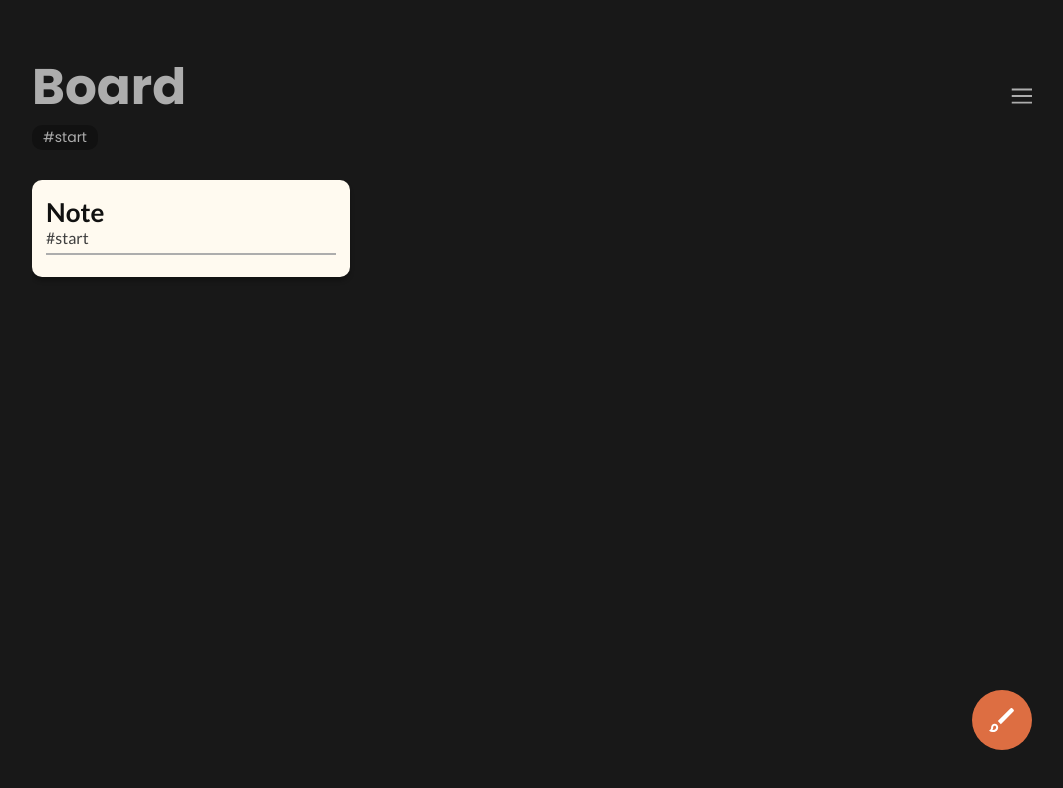
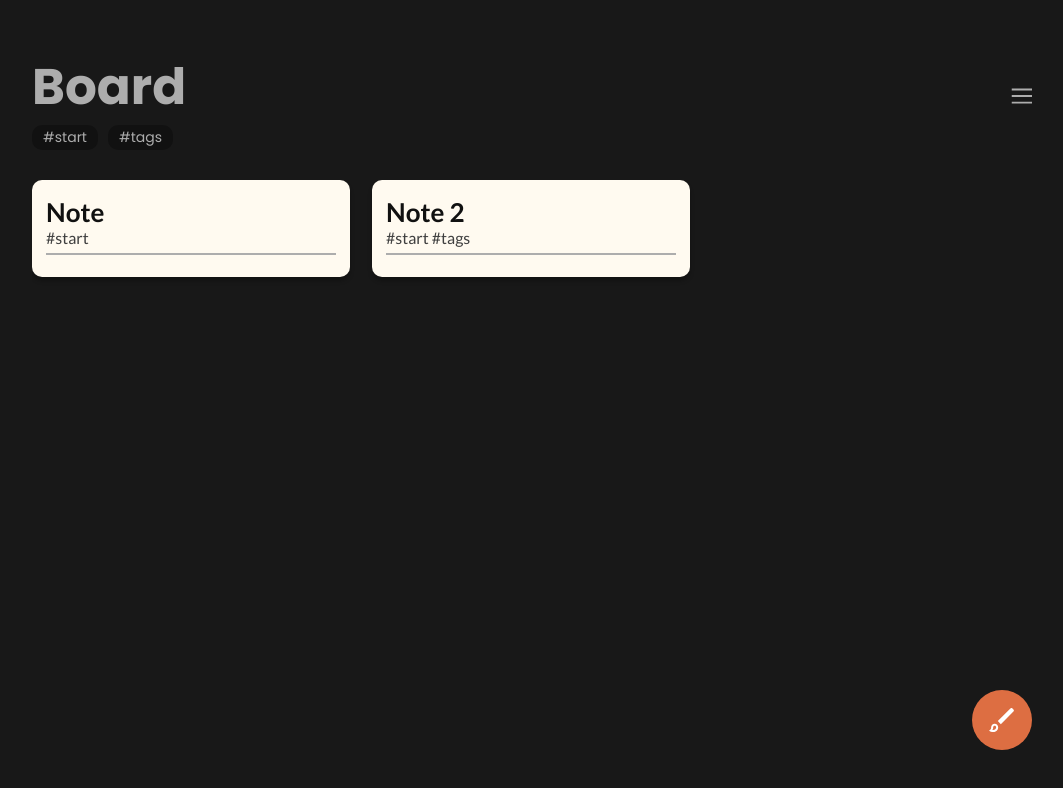
Before and after one commit to codeandjoy/HasteNote, a React (Create React App) app: page / in a window 1280 px wide. Shown: the top 788 px of the page, without its empty margins (108-1171 px from the left). Built offline with nearby package versions, Linux system fonts and the light colour scheme.

Commit message:
Fixed active tags display (and state)

```diff
--- a/src/atoms/DataAtoms.js
+++ b/src/atoms/DataAtoms.js
@@ -11,6 +11,12 @@ export const boardsState = atom({
                     id: "1",
                     title: "Note",
                     tags: "#start",
+                    content: ""
+                },
+                {
+                    id: "2",
+                    title: "Note 2",
+                    tags: "#start #tags",
                     content: ""
                 }
             ]
@@ -97,7 +103,7 @@ export const activeBoardTagsState = selector({
         const activeBoardId = get(activeBoardIdState);
 
         // return all unique tags present in current active board
-        return [...new Set(boards.find(board => board.id === activeBoardId).notes.map(note => note.tags))];
+        return [...new Set(boards.find(board => board.id === activeBoardId).notes.map(note => note.tags.split(" ")).flat())];
     }
 });
 
```
Also changed, not shown: src/components/Header/Tags.js (line endings or trailing spaces).
